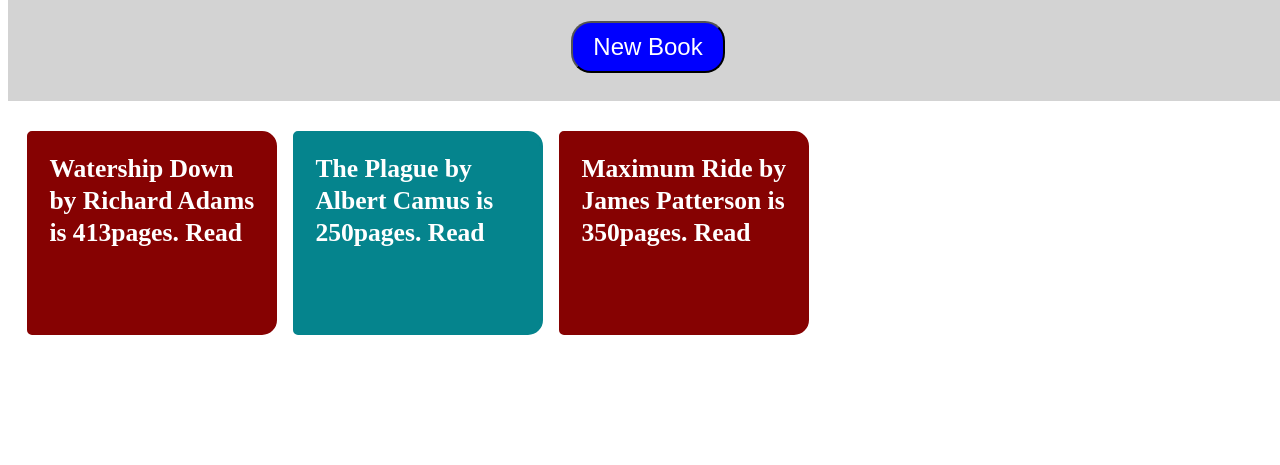
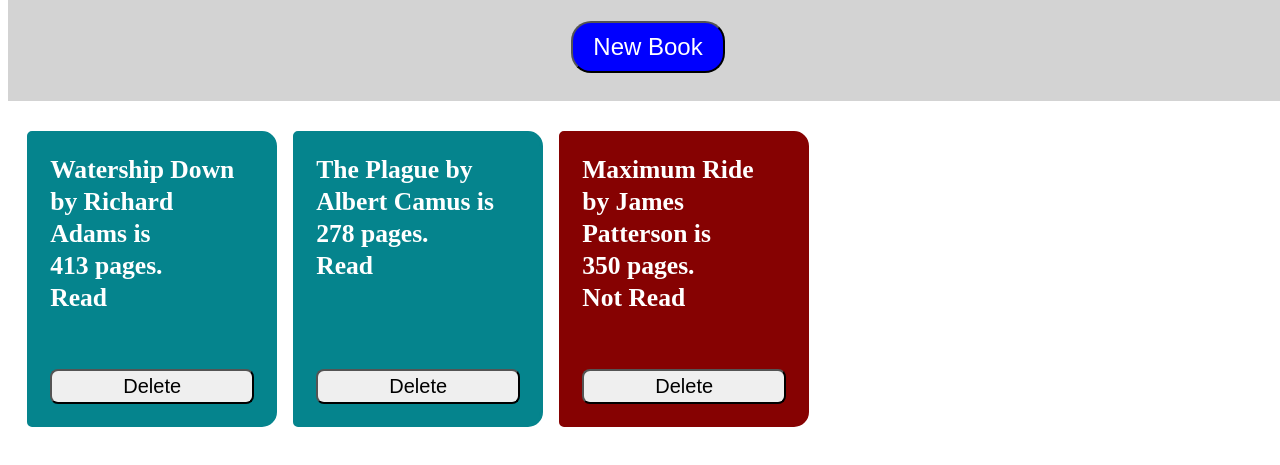
Before and after one commit to chanpm26/Library, a plain HTML site: page index.html in a window 1280 px wide. Shown: the part 143-608 px from the top of the page. Drawn offline with Linux system fonts and the light colour scheme.

Commit message:
Add functional delete button

```diff
--- a/script.js
+++ b/script.js
@@ -3,10 +3,10 @@ let myLibrary = []
 const watershipDown = new Book('Watership Down', 'Richard Adams', 413, "Read")
 addBook(watershipDown)
 
-const thePlague = new Book('The Plague', 'Albert Camus', 250, "Read")
+const thePlague = new Book('The Plague', 'Albert Camus', 278, "Read")
 addBook(thePlague)
 
-const maximumRide = new Book('Maximum Ride', 'James Patterson', 350, "Read")
+const maximumRide = new Book('Maximum Ride', 'James Patterson', 350, "Not Read")
 addBook(maximumRide)
 
 function Book(title, author, pages, read) {
@@ -16,7 +16,7 @@ function Book(title, author, pages, read) {
     this.read = read,
     this.info = function () {
         return (`${title} by ${author} is
-        ${pages}pages.
+        ${pages} pages.
         ${read}`)
     }
 }
@@ -30,9 +30,24 @@ const display = document.getElementById("library")
 function displayBook(book) {
     for (let i = 0; i < book.length; i++) {
     let oneBook = document.createElement("div");
-    oneBook.textContent = book[i].info();
-    display.appendChild(oneBook)
+    oneBook.innerText = book[i].info();
+    oneBook.classList.add("book");
+    oneBook.setAttribute('id', `${i}`);
+    display.appendChild(oneBook);
+    let deleteButton = document.createElement("button");
+    deleteButton.classList.add("deleteButton");
+    deleteButton.setAttribute('data-id', `${i}`)
+    deleteButton.textContent = "Delete";
+    oneBook.appendChild(deleteButton);
+    // let readButton = document.createElement("button");
+    // readButton.classList.add("readButton");
+    // oneBook.appendChild(readButton);
+    if (book[i].read == "Read") {
+        oneBook.classList.add("read")
+    } else {
+        oneBook.classList.add("notRead")
     }
+}
 }
 
 displayBook(myLibrary)
@@ -54,3 +69,28 @@ const submit = document.getElementById('submit')
 submit.addEventListener('click', function () {
     document.getElementById('form-container').classList.remove("show")
 })
+
+let deleteButtons = Array.from(document.querySelectorAll('.deleteButton'))
+
+
+let deleteTask = deleteButtons.forEach(function(button) {
+    button.addEventListener('click', function () {
+        let index = button.dataset.id;
+        console.log(index);
+        myLibrary.splice(index, 1);
+        let deletedBook = document.getElementById(index);
+        display.removeChild(deletedBook);
+        deleteButtons.splice(index, 1);
+    })
+})
+
+// const bookRead = document.getElementsByClassName('readButton')
+// bookRead.addEventListener('click', function () {
+//     if (div.classList.contains("notRead")) {
+//         div.classList.remove("notRead");
+//         div.classList.add("read")
+//     } else if (div.classList.contains("read")) {
+//         div.classList.remove("read");
+//         div.classList.add("notRead")
+//     }
+// })
--- a/styles.css
+++ b/styles.css
@@ -104,26 +104,38 @@ input[type="submit"], input[type="reset"] {
     gap: 3vh 2vh;
     padding: 10px 1vw;
     flex-grow: 1;
-    grid-template-rows: repeat(auto-fit, 20vh)
+    grid-template-rows: repeat(auto-fit, 250px)
 }
 
 #library > div {
-    height: 20vh;
+    height: 250px;
     font-size: 1.6rem;
     line-height: 2rem;
-    padding: 1.5vw;
+    padding: 20px;
     border-radius: 5px 15px 15px 5px;
     font-weight: bold;
+    display: flex;
+    flex-direction: column;
+    gap: 3vh;
 }
 
-#library > div:nth-child(odd) {
+
+
+#library > .notRead {
     background-color: rgb(134, 2, 2);
     border: 3px rgb(134, 2, 2) solid;
     color: white;
 }
 
-#library > div:nth-child(even) {
+#library > .read {
     background-color: rgb(5, 132, 141);
     color: white;
     border: 3px rgb(5, 132, 141) solid;
 }
+
+div > button {
+    font-size: 20px;
+    padding: 0.5vh 1vh;
+    border-radius: 8px;
+    margin-top: auto;
+}
```
